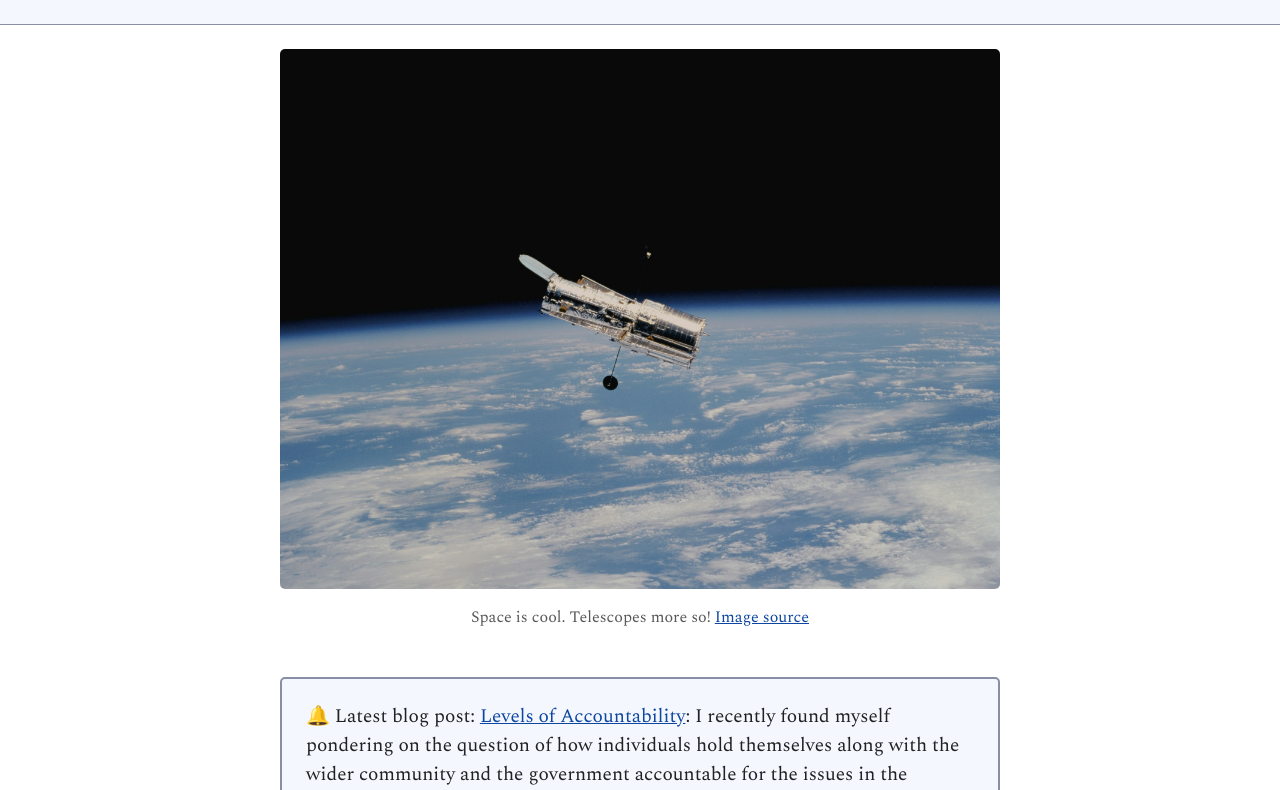
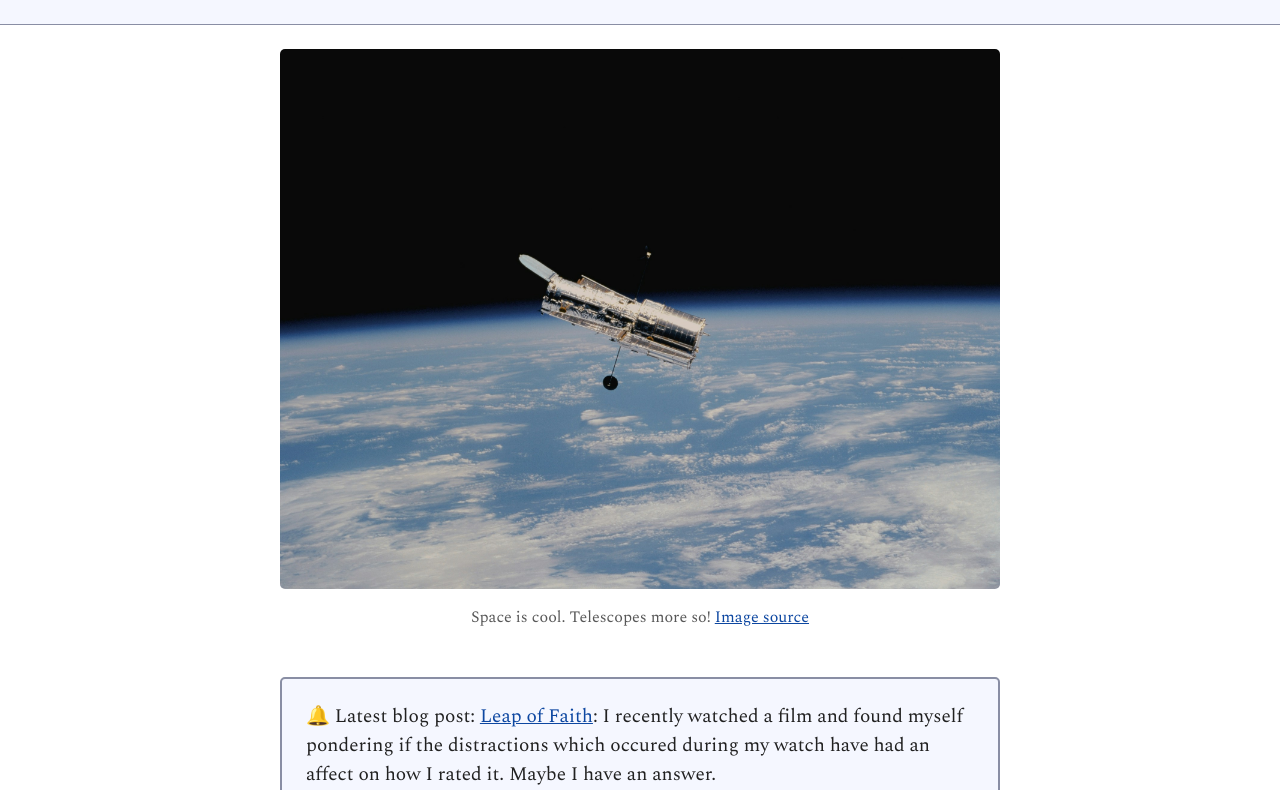
Before and after one commit to spacesanjeet/Sanjeet-Homepage, a plain HTML site: page index.html in a window 1280 px wide. Shown: the part 162-952 px from the top of the page. Drawn offline with nearby package versions, Linux system fonts and the light colour scheme.

Commit message:
index updated with new blog

```diff
--- a/index.html
+++ b/index.html
@@ -43,7 +43,7 @@
 			</figure>
 
 			<p class="notice">
-				🔔 Latest blog post: <a href="blog/2025-03-31-levels-of-accountability.html">Levels of Accountability</a>: I recently found myself pondering on the question of how individuals hold themselves along with the wider community and the government accountable for the issues in the society. How does it work? <br><br>
+				🔔 Latest blog post: <a href="blog/2025-08-27-leap-of-faith.html">Leap of Faith</a>: I recently watched a film and found myself pondering if the distractions which occured during my watch have had an affect on how I rated it. Maybe I have an answer.<br><br>
     			🔔 Currently reading: NIL
   			</p>
 
```
